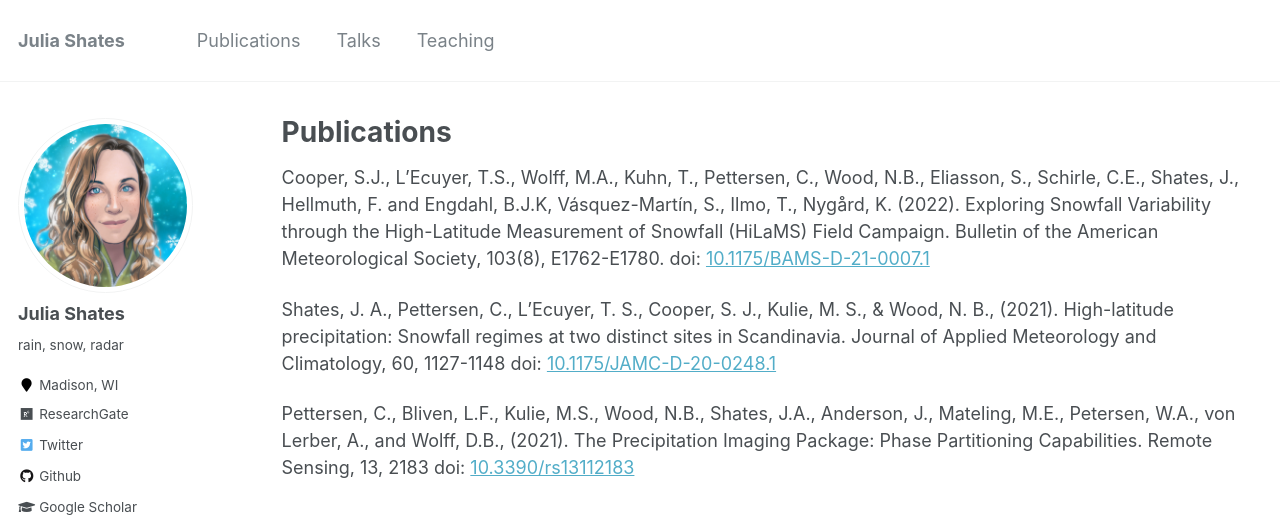
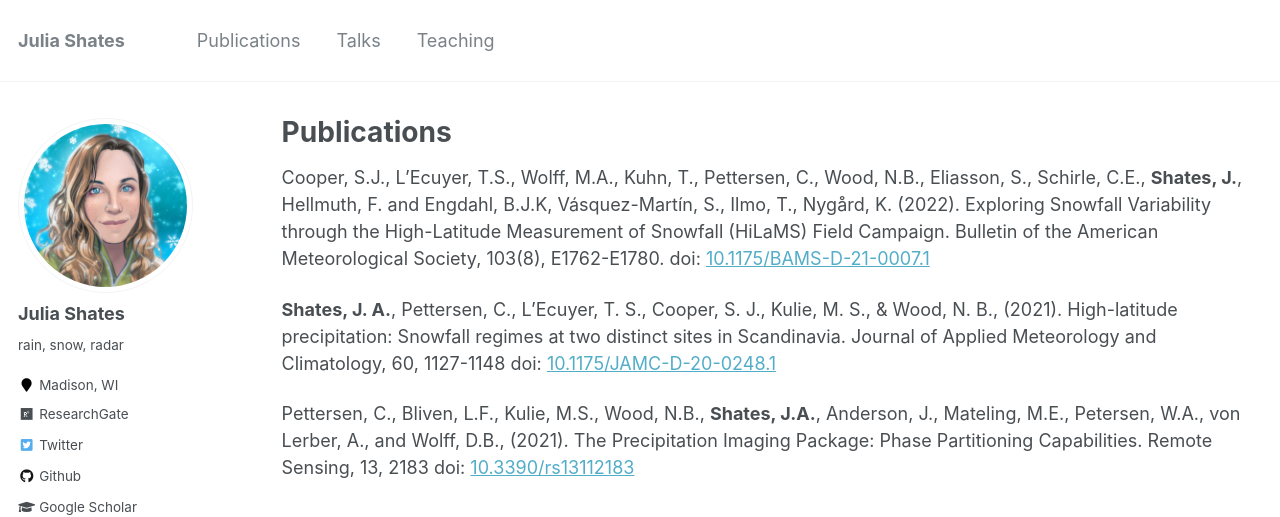
Before and after one commit to shates/shates.github.io, a Jekyll site: the page built from _pages/publications.md, in a window 1280 px wide. Shown: the top 517 px of the page. Built offline with Jekyll 4.4.1, drawn with Linux system fonts in a browser that asks for light colours.

```diff
--- a/_pages/publications.md
+++ b/_pages/publications.md
@@ -4,8 +4,8 @@ title: "Publications"
 permalink: /publications/
 author_profile: true
 ---
-Cooper, S.J., L’Ecuyer, T.S., Wolff, M.A., Kuhn, T., Pettersen, C., Wood, N.B., Eliasson, S., Schirle, C.E., Shates, J., Hellmuth, F. and Engdahl, B.J.K, Vásquez-Martín, S., Ilmo, T., Nygård, K. (2022). Exploring Snowfall Variability through the High-Latitude Measurement of Snowfall (HiLaMS) Field Campaign. Bulletin of the American Meteorological Society, 103(8), E1762-E1780. doi: [10.1175/BAMS-D-21-0007.1](https://doi.org/10.1175/BAMS-D-21-0007.1)
+Cooper, S.J., L’Ecuyer, T.S., Wolff, M.A., Kuhn, T., Pettersen, C., Wood, N.B., Eliasson, S., Schirle, C.E., **Shates, J.**, Hellmuth, F. and Engdahl, B.J.K, Vásquez-Martín, S., Ilmo, T., Nygård, K. (2022). Exploring Snowfall Variability through the High-Latitude Measurement of Snowfall (HiLaMS) Field Campaign. Bulletin of the American Meteorological Society, 103(8), E1762-E1780. doi: [10.1175/BAMS-D-21-0007.1](https://doi.org/10.1175/BAMS-D-21-0007.1)
 
-Shates, J. A., Pettersen, C., L’Ecuyer, T. S., Cooper, S. J., Kulie, M. S., & Wood, N. B., (2021). High-latitude precipitation: Snowfall regimes at two distinct sites in Scandinavia. Journal of Applied Meteorology and Climatology, 60, 1127-1148 doi: [10.1175/JAMC-D-20-0248.1](https://doi.org/10.1175/JAMC-D-20-0248.1)
+**Shates, J. A.**, Pettersen, C., L’Ecuyer, T. S., Cooper, S. J., Kulie, M. S., & Wood, N. B., (2021). High-latitude precipitation: Snowfall regimes at two distinct sites in Scandinavia. Journal of Applied Meteorology and Climatology, 60, 1127-1148 doi: [10.1175/JAMC-D-20-0248.1](https://doi.org/10.1175/JAMC-D-20-0248.1)
 
-Pettersen, C., Bliven, L.F., Kulie, M.S., Wood, N.B., Shates, J.A., Anderson, J., Mateling, M.E., Petersen, W.A., von Lerber, A., and Wolff, D.B., (2021). The Precipitation Imaging Package: Phase Partitioning Capabilities. Remote Sensing, 13, 2183 doi: [10.3390/rs13112183](https://www.mdpi.com/2072-4292/13/11/2183)
+Pettersen, C., Bliven, L.F., Kulie, M.S., Wood, N.B., **Shates, J.A.**, Anderson, J., Mateling, M.E., Petersen, W.A., von Lerber, A., and Wolff, D.B., (2021). The Precipitation Imaging Package: Phase Partitioning Capabilities. Remote Sensing, 13, 2183 doi: [10.3390/rs13112183](https://www.mdpi.com/2072-4292/13/11/2183)
```
